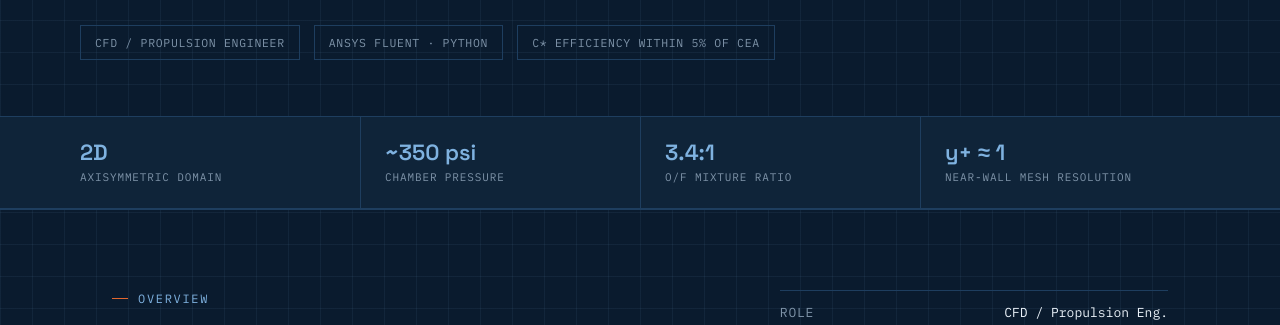
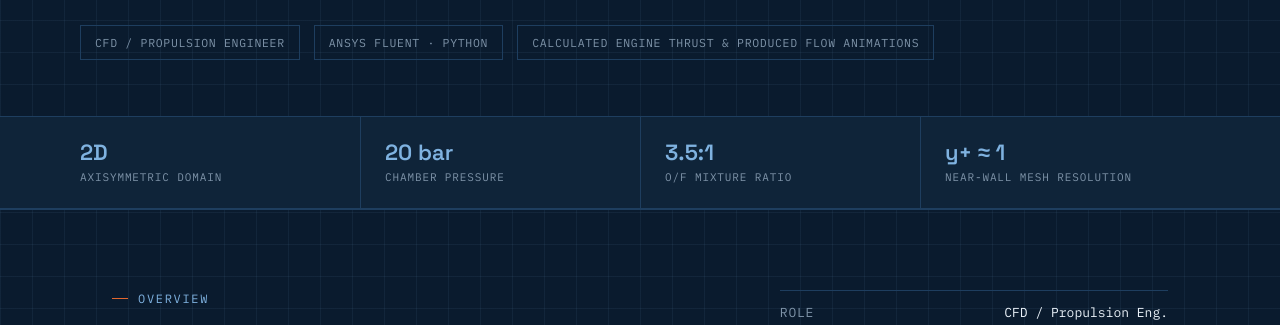
Before and after one commit to dhankyuel/Engineering-Portfolio, a plain HTML site: page projects/ax-01-lox-lch4-engine-sim.html in a window 1280 px wide. Shown: the part 410-735 px from the top of the page. Drawn offline with Linux system fonts and the light colour scheme.

Commit message:
Update ax-01-lox-lch4-engine-sim.html

```diff
--- a/projects/ax-01-lox-lch4-engine-sim.html
+++ b/projects/ax-01-lox-lch4-engine-sim.html
@@ -372,7 +372,7 @@
   <div class="status-row">
     <span class="status-chip">CFD / Propulsion Engineer</span>
     <span class="status-chip">ANSYS Fluent · Python</span>
-    <span class="status-chip">C* Efficiency within 5% of CEA</span>
+    <span class="status-chip">Calculated engine thrust & produced flow animations</span>
   </div>
 </section>
 
@@ -383,11 +383,11 @@
       <div class="label">Axisymmetric Domain</div>
     </div>
     <div class="cell">
-      <div class="num">~350 psi</div>
+      <div class="num">20 bar</div>
       <div class="label">Chamber Pressure</div>
     </div>
     <div class="cell">
-      <div class="num">3.4:1</div>
+      <div class="num">3.5:1</div>
       <div class="label">O/F Mixture Ratio</div>
     </div>
     <div class="cell">
```
